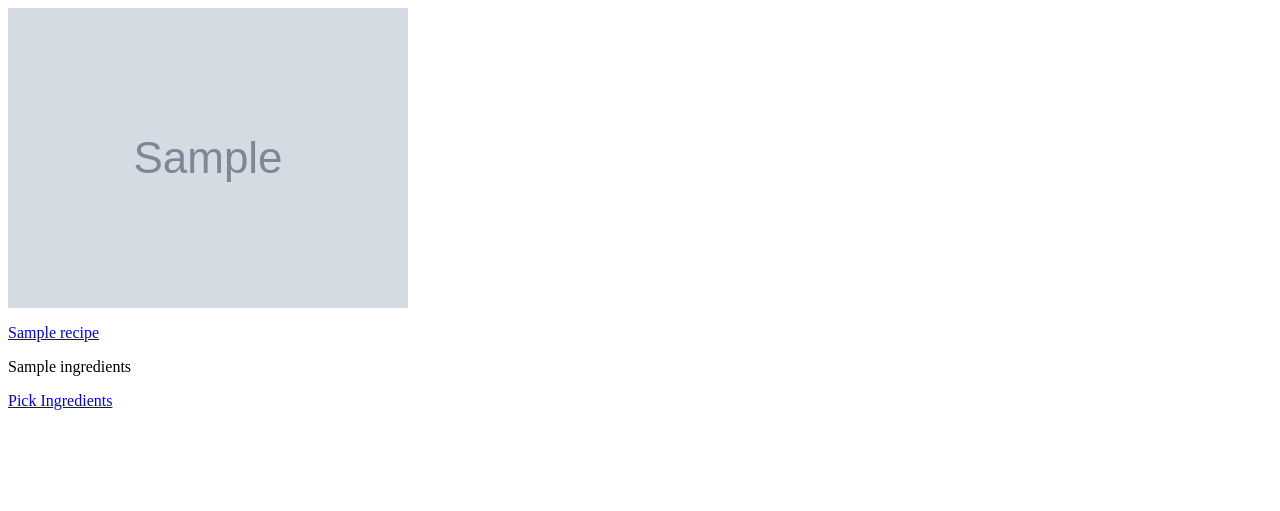
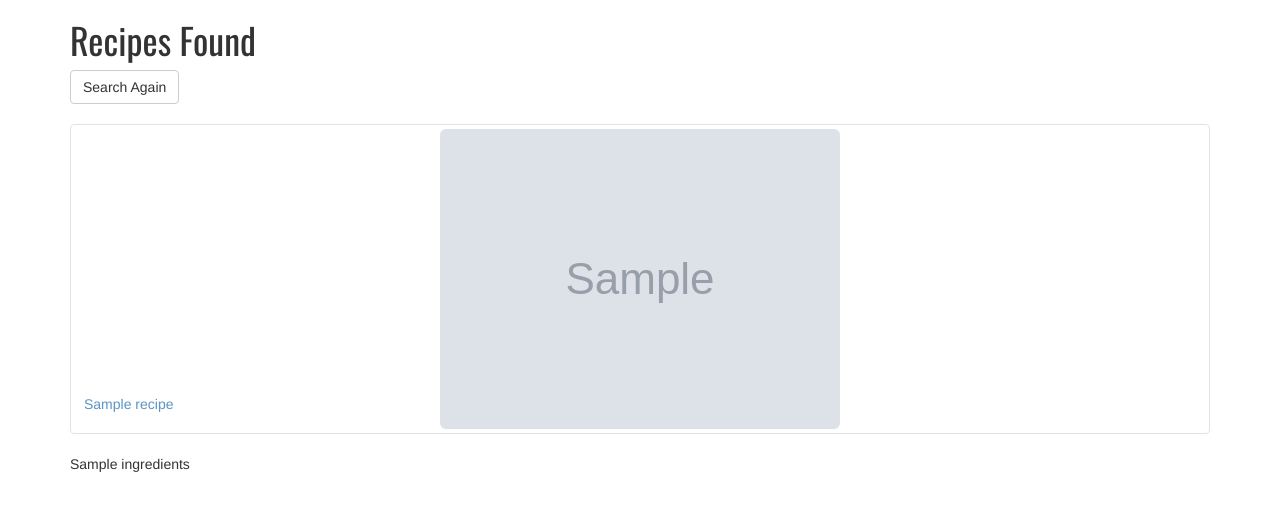
Before and after one commit to maxwang051/coyote, a Django app: template recipes/templates/recipes_list.html in a window 1280 px wide. Shown: the top 511 px of the page. Run offline with Django 3.2, Linux system fonts and the light colour scheme; the template is opened without the code that fills it: most values are stand-ins (such as "Sample title", 1, 10 or a date in 2020); grey boxes marked "Sample" are stand-in pictures; some libraries are stand-ins or nearby versions.

```diff
--- a/recipes/templates/recipe_detail.html
+++ b/recipes/templates/recipe_detail.html
@@ -3,3 +3,7 @@
   {{ key }} : {{ value }}
 </p>
 {% endfor %}
+
+<h1>{{ recipe.title }}</h1>
+
+{{ directions.instructions | safe }}
--- a/recipes/templates/recipes_list.html
+++ b/recipes/templates/recipes_list.html
@@ -1,13 +1,40 @@
+
+<!DOCTYPE html>
+<html lang="en">
+<head>
+  <title>Coyote</title>
+  <link rel = "stylesheet" type = "text/css" href = "searchv2style.css" />
+  <link href='https://fonts.googleapis.com/css?family=Oswald:700,400,300' rel='stylesheet' type='text/css'>
+  <meta charset="utf-8">
+  <meta name="viewport" content="width=device-width, initial-scale=1">
+  <link rel="stylesheet" href="http://maxcdn.bootstrapcdn.com/bootstrap/3.3.5/css/bootstrap.min.css">
+  <script src="https://ajax.googleapis.com/ajax/libs/jquery/1.11.3/jquery.min.js"></script>
+  <script src="http://maxcdn.bootstrapcdn.com/bootstrap/3.3.5/js/bootstrap.min.js"></script>
+</head>
+<body>
+
+<div class="container">
+  <div id="heading">
+    <h1>Recipes Found</h1>
+  </div>
+
+  <input type="button" class="btn btn-default" value="Search Again" onclick="window.location.href='{% url 'choose_ingredients' %}'">
+  <br> <br>
+  <div class ="thumbnail">
 
     {% for recipe in recipes.body %}
-<img src="{{ recipe.image }}" alt="" />
+    <img src="{{ recipe.image }}" class="img-rounded" alt="" />
+    <div class="caption post-content">
       <p>
-  <a href="{% url 'detail' recipe.id %}">{{ recipe.title }}</a>
+        <a href="{% url 'detail' recipe.id ingredients %}">{{ recipe.title }}</a>
       </p>
+    </div>
     {% endfor %}
-
+  </div>
   <p>
     {{ ingredients }}
   </p>
+</div>
 
-<a href="{% url 'choose_ingredients' %}">Pick Ingredients</a>
+</body>
+</html>
--- /dev/null
+++ b/recipes/templates/searchv2style.css
@@ -0,0 +1,17 @@
+@import url('http://fonts.googleapis.com/css?family=Oswald:700,400,300');
+
+#heading {
+  font-family: "Oswald";
+}
+.post-content {
+    background: none repeat scroll 0 0 #FFFFFF;
+    bottom: 0;
+    margin: 0 auto;
+    position: absolute;
+}
+
+.thumbnail{
+    position:relative;
+    opacity: 0.8;
+
+}
--- a/recipes/urls.py
+++ b/recipes/urls.py
@@ -5,6 +5,6 @@ from recipes import views
 
 urlpatterns = [
     url(r'^list/(?P<ingredients>.+?)/$', views.recipe_list, name='recipe_list'),
-    url(r'^(?P<recipe_id>[0-9]+)/$', views.detail_view, name='detail'),
+    url(r'^(?P<recipe_id>[0-9]+)/(?P<ingredients>.+?)/$', views.detail_view, name='detail'),
     url(r'^ingredients/', views.choose_ingredients, name='choose_ingredients')
 ]
```
Also changed, not shown: recipes/views.py (+14 -5 lines). Lines whose indentation alone changed are shown as unchanged.
